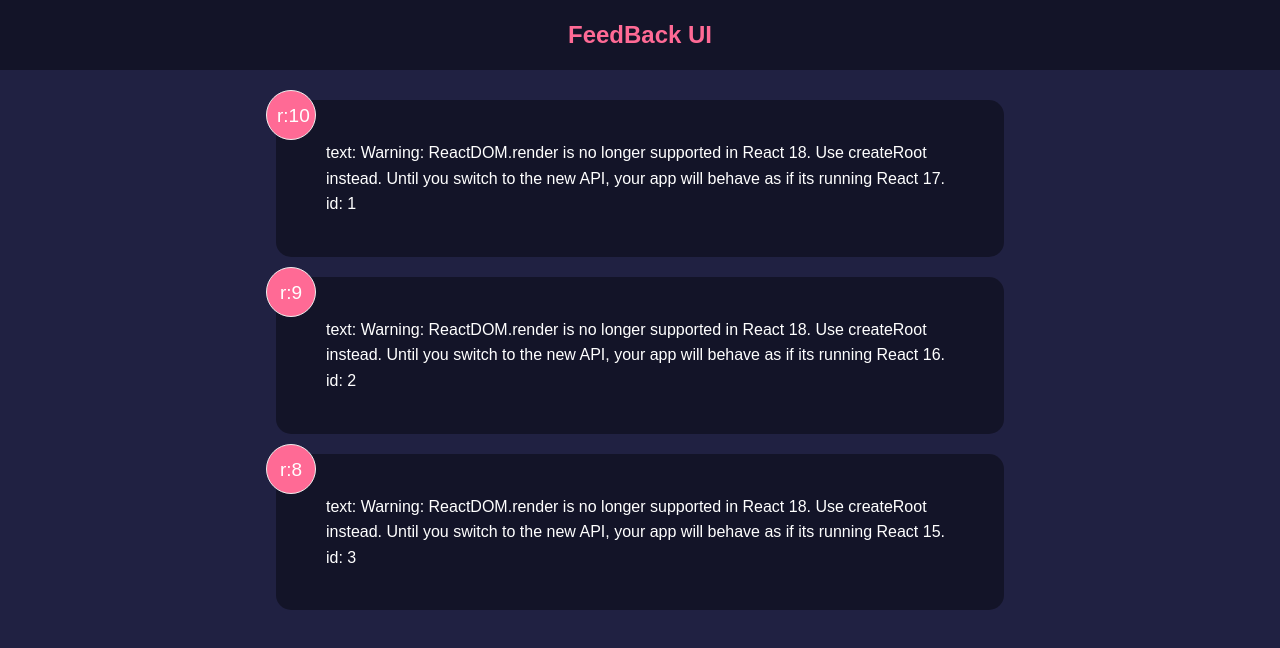
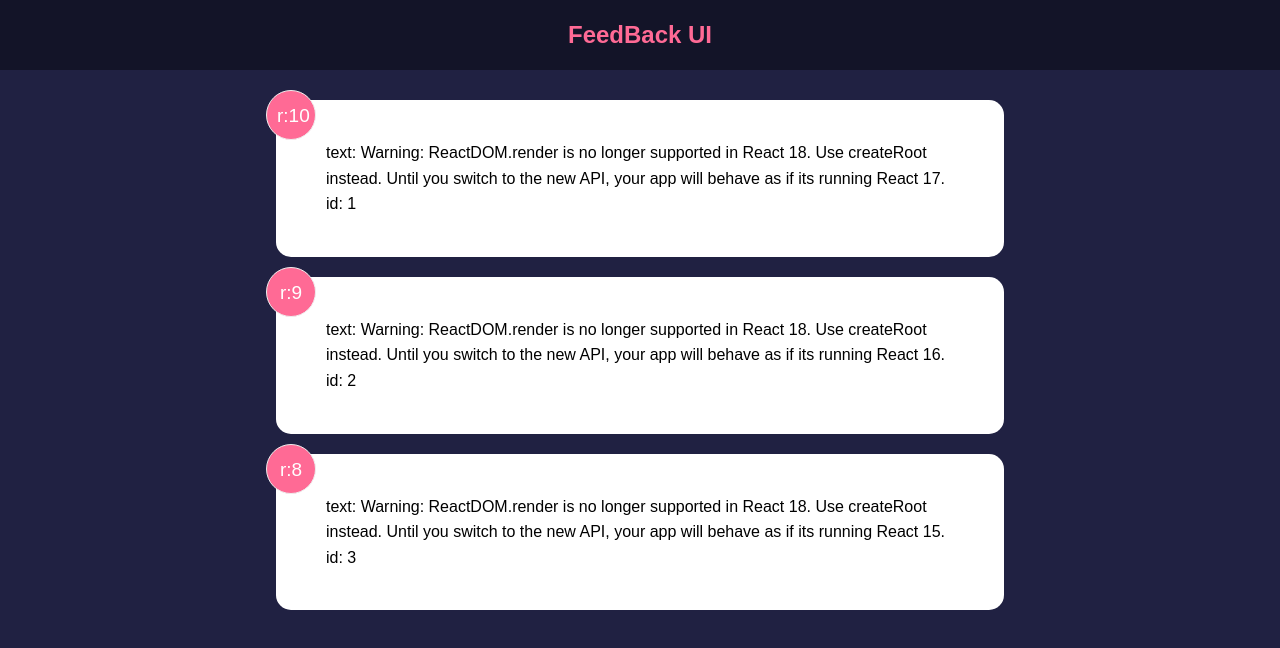
Before and after one commit to OybekKayumov/feedback-app, a React (Create React App) app: page / in a window 1280 px wide. Shown: the top 648 px of the page. Built offline with nearby package versions, Linux system fonts and the light colour scheme.

Commit message:
add Card component - defaultProps

```diff
--- a/src/components/FeedbackItem.jsx
+++ b/src/components/FeedbackItem.jsx
@@ -3,10 +3,7 @@ import Card from "./shared/Card"
 function FeedbackItem({ item }) {
 
   return (
-    // <Card reverse={true}>black
-    <Card reverse={true}>
-    {/* white */}
-    {/* <Card>   */}
+    <Card>
       <div className='num-display'>r:{ item.rating }</div>
       <div className='text-display'>text: { item.text }</div>
       <div className='text-display'>id: { item.id }</div>
@@ -57,3 +54,8 @@ export default FeedbackItem
 //     </div>
 //   )
 // }
+
+//
+// <Card reverse={true}>black
+    // <Card reverse={true}>
+    /* white */
--- a/src/components/shared/Card.jsx
+++ b/src/components/shared/Card.jsx
@@ -19,6 +19,11 @@ function Card({ children, reverse }) {
     )
 }
 
+// add default props
+Card.defaultProps = {
+  reverse: false,
+}
+
 export default Card
 
 // {/* Card */}
```
